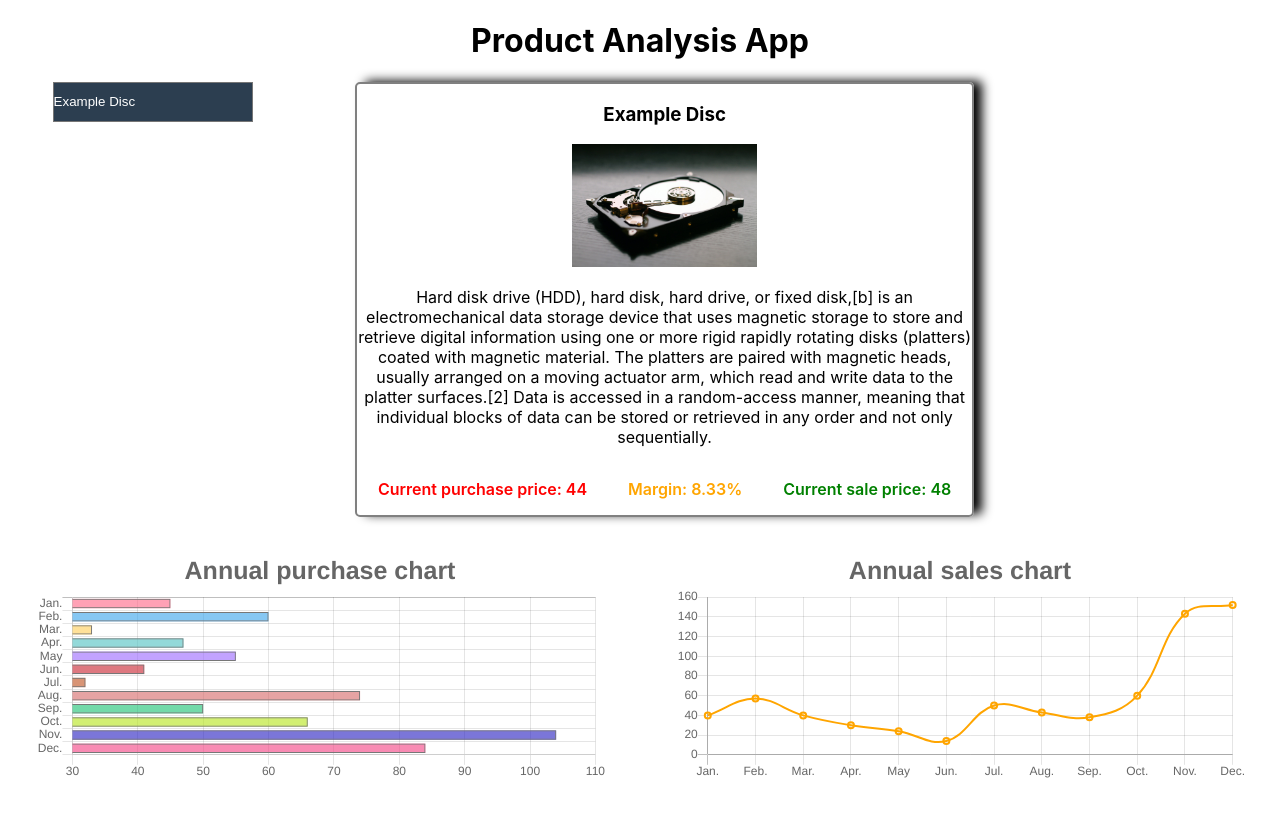
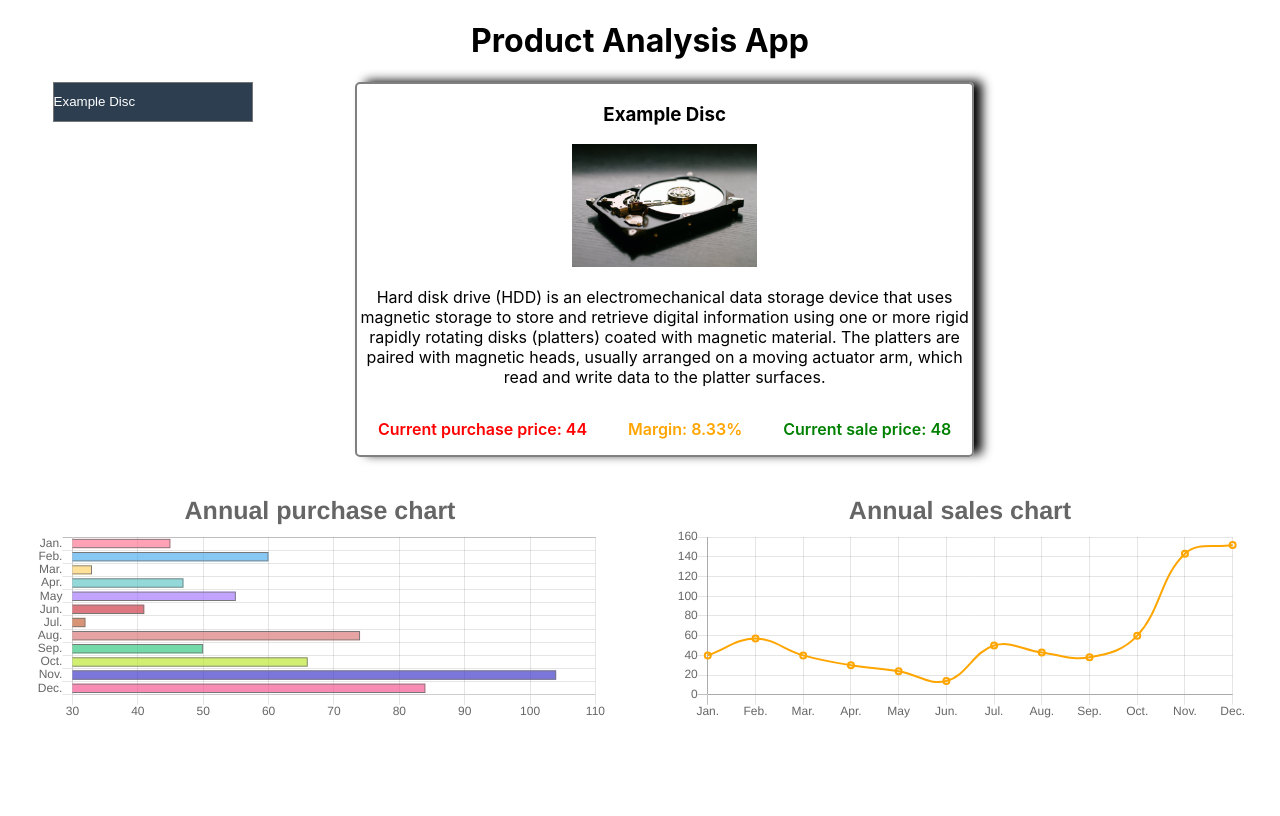
Before and after one commit to Spearek/React-Product-analisis-APP, a React (Create React App) app in the folder analysis-app/: page / in a window 1280 px wide. Shown: the top 816 px of the page. Built offline with nearby package versions, Linux system fonts and the light colour scheme.

Commit message:
products descriptions shortened

```diff
--- a/analysis-app/src/App.js
+++ b/analysis-app/src/App.js
@@ -11,7 +11,7 @@ class App extends Component {
       { name: 'Example Disc',
         serialNum: 'HDD1234EXAMPLESERIAL',
         photo: 'example_drive.jpg',
-        description: 'Hard disk drive (HDD), hard disk, hard drive, or fixed disk,[b] is an electromechanical data storage device that uses magnetic storage to store and retrieve digital information using one or more rigid rapidly rotating disks (platters) coated with magnetic material. The platters are paired with magnetic heads, usually arranged on a moving actuator arm, which read and write data to the platter surfaces.[2] Data is accessed in a random-access manner, meaning that individual blocks of data can be stored or retrieved in any order and not only sequentially.',
+        description: 'Hard disk drive (HDD) is an electromechanical data storage device that uses magnetic storage to store and retrieve digital information using one or more rigid rapidly rotating disks (platters) coated with magnetic material. The platters are paired with magnetic heads, usually arranged on a moving actuator arm, which read and write data to the platter surfaces.',
         qtyBought: [45,60,33,47,55,41,32,74,50,66,104,84],
         qtySold: [40,57,40,30,24,14,50,43,38,60,143,152],
         purchase: 44,
@@ -29,7 +29,7 @@ class App extends Component {
         { name: 'Example Memory',
         serialNum: 'Mem460432EXAMPLESERIAL',
         photo: 'example_memory.jpg',
-        description: 'RAM is a form of computer data storage that stores data and machine code currently being used. A random-access memory device allows data items to be read or written in almost the same amount of time irrespective of the physical location of data inside the memory. In contrast, with other direct-access data storage media such as hard disks, CD-RWs, DVD-RWs and the older magnetic tapes and drum memory, the time required to read and write data items varies significantly depending on their physical locations on the recording medium, due to mechanical limitations such as media rotation speeds and arm movement.',
+        description: 'RAM is a form of computer data storage that stores data and machine code currently being used. A random-access memory device allows data items to be read or written in almost the same amount of time irrespective of the physical location of data inside the memory.',
         qtyBought: [24,16,17,10,33,16,22,9,13,27,50,35],
         qtySold: [14,18,7,16,22,19,25,13,15,21,40,62],
         purchase: 62,
@@ -38,7 +38,7 @@ class App extends Component {
         { name: 'Example Motherboard',
         serialNum: 'MB123054EXAMPLESERIAL',
         photo: 'example_motherboard.jpg',
-        description: 'A Motherboard is the main printed circuit board (PCB) found in general purpose microcomputers and other expandable systems. It holds and allows communication between many of the crucial electronic components of a system, such as the central processing unit (CPU) and memory, and provides connectors for other peripherals. Unlike a backplane, a motherboard usually contains significant sub-systems such as the central processor, the chipset//s input/output and memory controllers, interface connectors, and other components integrated for general purpose use and applications.',
+        description: 'A Motherboard is the main printed circuit board (PCB) found in general purpose microcomputers and other expandable systems. It holds and allows communication between many of the crucial electronic components of a system, such as the central processing unit (CPU) and memory, and provides connectors for other peripherals.',
         qtyBought: [340,410,380,270,296,313,444,490,390,414,510,460],
         qtySold: [320,382,400,310,284,320,352,410,433,365,551,590],
         purchase: 150,
@@ -49,7 +49,7 @@ class App extends Component {
     { name: 'Example Disc',
       serialNum: 'HDD1234EXAMPLESERIAL',
       photo: 'example_drive.jpg',
-      description: 'Hard disk drive (HDD), hard disk, hard drive, or fixed disk,[b] is an electromechanical data storage device that uses magnetic storage to store and retrieve digital information using one or more rigid rapidly rotating disks (platters) coated with magnetic material. The platters are paired with magnetic heads, usually arranged on a moving actuator arm, which read and write data to the platter surfaces.[2] Data is accessed in a random-access manner, meaning that individual blocks of data can be stored or retrieved in any order and not only sequentially.',
+      description: 'Hard disk drive (HDD) is an electromechanical data storage device that uses magnetic storage to store and retrieve digital information using one or more rigid rapidly rotating disks (platters) coated with magnetic material. The platters are paired with magnetic heads, usually arranged on a moving actuator arm, which read and write data to the platter surfaces.',
       qtyBought: [45,60,33,47,55,41,32,74,50,66,104,84],
       qtySold: [40,57,40,30,24,14,50,43,38,60,143,152],
       purchase: 44,
```
